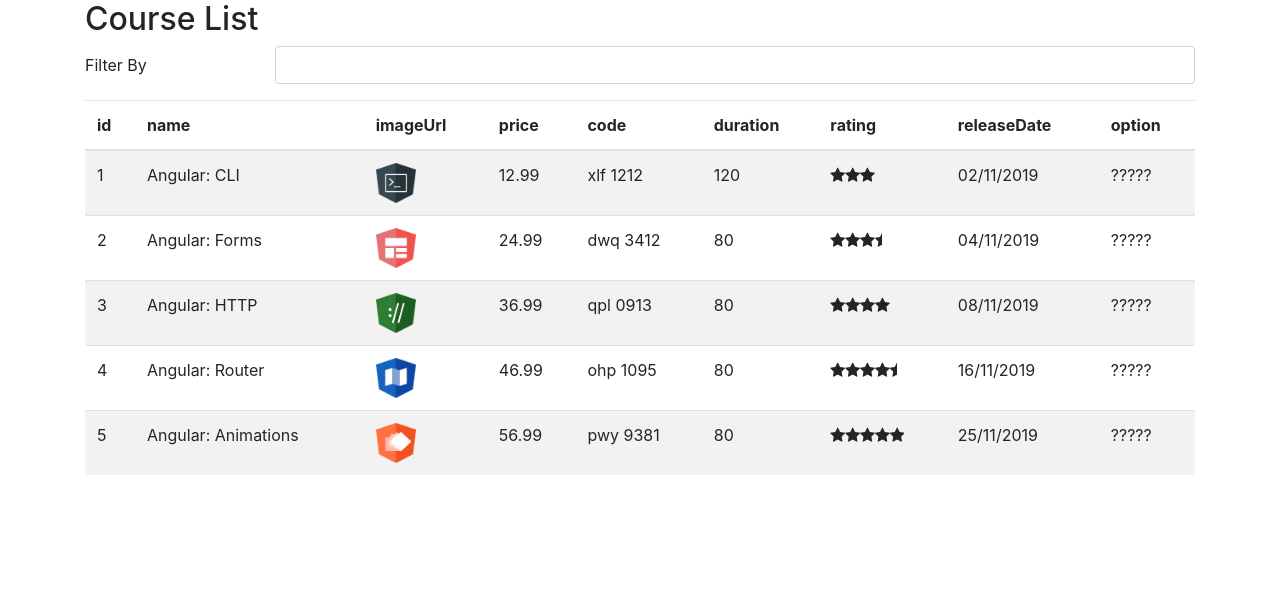
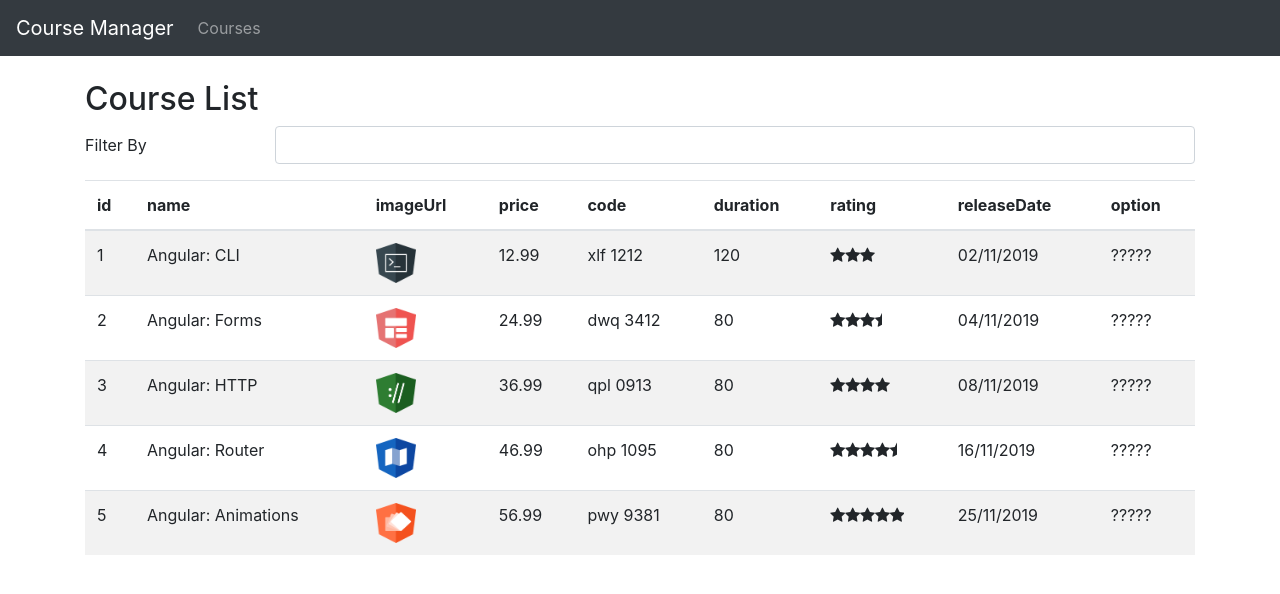
Before and after one commit to RamonFern/course-manager, an Angular app: page / in a window 1280 px wide. Shown: the top 594 px of the page. Built offline with nearby package versions, Linux system fonts and the light colour scheme.

Commit message:
Criando nav-bar

```diff
--- a/src/app/app.component.html
+++ b/src/app/app.component.html
@@ -1,5 +1,4 @@
-<div class="container">
-
+<app-nav-bar></app-nav-bar>
+<div class="container mt-4">
     <app-course-list></app-course-list>
-
 </div>
--- a/src/app/app.module.ts
+++ b/src/app/app.module.ts
@@ -6,13 +6,15 @@
 import { CourseListComponent } from './courses/course-list.component';
 import { StarComponent } from './star/star.component';
 import { ReplacePipe } from './pipe/replace.pipe';
+import { NavBarComponent } from './nav-bar/nav-bar.component';
 
 @NgModule({
   declarations: [
     AppComponent,
     CourseListComponent,
     StarComponent,
-    ReplacePipe
+    ReplacePipe,
+    NavBarComponent
   ],
   imports: [
     BrowserModule,
--- /dev/null
+++ b/src/app/nav-bar/nav-bar.component.html
@@ -0,0 +1,16 @@
+<nav class="navbar navbar-expand-lg navbar-dark bg-dark">
+    <a href="#" class="navbar-brand">Course Manager</a>
+
+    <button class="navbar-toggler" type="button" data-toggle="collapse" data-target="#navbarSupportedContent"
+        aria-controls="navbarSupportedContent" aria-expanded="false" aria-label="Toggle navigation">
+        <span class="navbar-toggler-icon"></span>
+    </button>
+
+    <div class="collapse navbar-collapse" id="navbarSupportedContent">
+        <ul class="navbar-nav mr-auto">
+            <li class="nav-item">
+                <a href="#" class="nav-link">Courses</a>
+            </li>
+        </ul>
+    </div>
+</nav>
```
Also changed, not shown: src/app/nav-bar/nav-bar.component.ts (added, +9 -0 lines).
